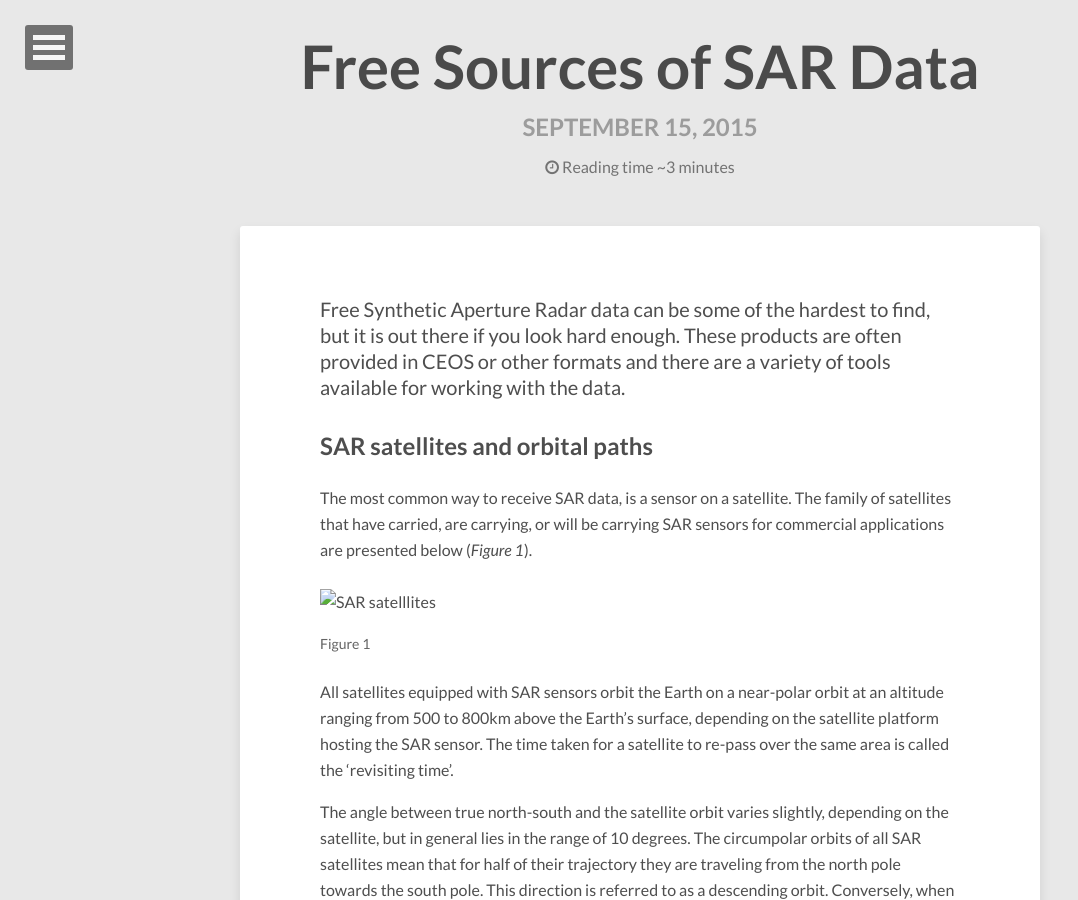
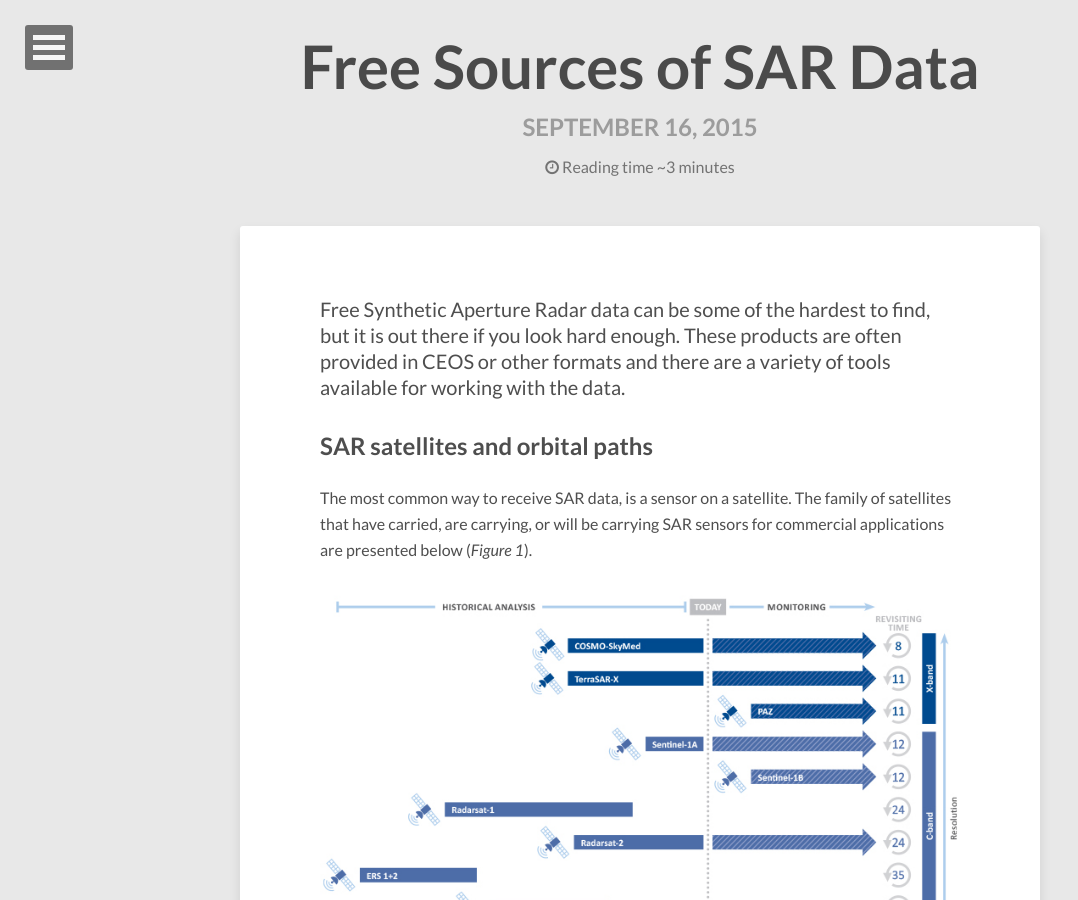
Before and after one commit to pomadchin/pomadchin.github.io, a Jekyll site: the page built from _posts/2015-09-16-sar.md, in a window 1280 px wide and 900 px high. Shown: the whole window, without its empty margins (0-1078 px from the left). Built offline with Jekyll 4.4.1, drawn with Linux system fonts in a browser that asks for light colours; nearby versions of some CDN libraries; comment, search, counter and statistics services are not loaded; some of the changed text lies outside the part shown.

Commit message:
fix imgs path

```diff
--- a/_posts/2015-09-15-sar.md
+++ b/_posts/2015-09-16-sar.md
@@ -2,7 +2,7 @@
 layout: post
 title: Free Sources of SAR Data
 description: "Sources and ways to work with a free SAR data."
-modified: 2015-09-15
+modified: 2015-09-16
 tags: [sar, geospatial, opensource, free, satellite]
 image:
   -- feature: abstract-3.jpg
@@ -16,7 +16,7 @@ Free Synthetic Aperture Radar data can be some of the hardest to find, but it is
 The most common way to receive SAR data, is a sensor on a satellite. The family of satellites that have carried, are carrying, or will be carrying SAR sensors for commercial applications are presented below (_Figure 1_).
 
 <figure>
-	<img src="/images/posts/sar-satellites.jpg" alt="SAR satelllites">
+	<img src="/images/posts/2015/09/16/sar-satellites.jpg" alt="SAR satelllites">
 	<figcaption>Figure 1</figcaption>
 </figure>
 
@@ -25,7 +25,7 @@ All satellites equipped with SAR sensors orbit the Earth on a near-polar orbit a
 The angle between true north-south and the satellite orbit varies slightly, depending on the satellite, but in general lies in the range of 10 degrees. The circumpolar orbits of all SAR satellites mean that for half of their trajectory they are traveling from the north pole towards the south pole. This direction is referred to as a descending orbit. Conversely, when the satellite is traveling from the south pole towards the north pole, it is said to be in an ascending orbit (_Figure 2_).
 
 <figure>
-	<img src="/images/posts/orbital-paths.jpg" alt="Orbital paths">
+	<img src="/images/posts/2015/09/16/orbital-paths.jpg" alt="Orbital paths">
 	<figcaption>Figure 2</figcaption>
 </figure>
 
@@ -50,7 +50,7 @@ This [university](https://www.asf.alaska.edu/) provides a wide amount of tools t
 * [SEASAT](http://science.nasa.gov/missions/seasat-1/) -- Seasat was the first satellite designed for remote sensing of the Earth's oceans with synthetic aperture radar. Its mission started and finished in 1978.
 * [UAVSAR](http://uavsar.jpl.nasa.gov/) -- Similar mission to AIRMOSS and AIRSAR.
 * [SMAP](http://smap.jpl.nasa.gov/) (_not found in the official documentation_) -- is a new satellite with a low resolution (1km to 36km)
-* Also possible another `SAR platforms`, which listed nether here nor in the official documentation
+* Also possible another _SAR platforms_, which listed nether here nor in the official documentation
 
 This briefly analysis shows that ASF API provides very old, and hardly refreshable data. Those product types, which has no annotation, just has no description or it is rather old data.
 
```
